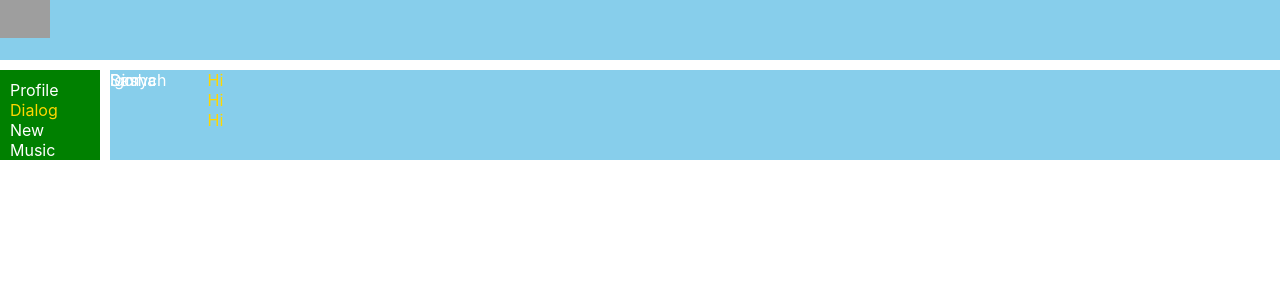
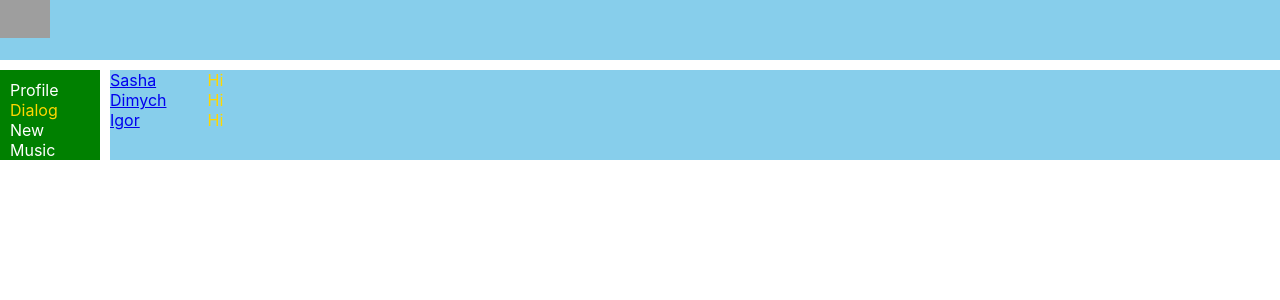
Before and after one commit to developeryudintsev/newSamurai, a React (Create React App) app: page /dialogs in a window 1280 px wide. Shown: the top 300 px of the page. Built offline with nearby package versions, Linux system fonts and the light colour scheme; grey boxes are pictures that could not be loaded.

Commit message:
02.08.2020-Dialogs2

```diff
--- a/src/components/Dialogs/Dialogs.module.css
+++ b/src/components/Dialogs/Dialogs.module.css
@@ -7,6 +7,7 @@ grid-template-areas:'c m' ;
     display: inline-block;
 }
 .contentitem{
+    top: 10px;
     grid-area: c;
     color:white;
 }
--- a/src/components/Dialogs/Dialogs.tsx
+++ b/src/components/Dialogs/Dialogs.tsx
@@ -1,13 +1,14 @@
 import React from "react";
 import d from './Dialogs.module.css';
+import {NavLink} from "react-router-dom";
 
 function Dialogs() {
     return (
         <div className={d.content}>
-            <div className={d.content}>
-                <div className={d.contentitem}>Sasha</div>
-                <div className={d.contentitem}>Dimych</div>
-                <div className={d.contentitem}>Igor</div>
+            <div className={''}>
+                <div className={d.contentitem}><NavLink to={'/dialogs/1'}>Sasha</NavLink></div>
+                <div className={d.contentitem}><NavLink to={'/dialogs/2'}>Dimych</NavLink></div>
+                <div className={d.contentitem}><NavLink to={'/dialogs/3'}>Igor</NavLink></div>
             </div>
             <div className={d.messages}>
                 <div className={d.messagesmessage}>Hi</div>
```
Also changed, not shown: 1 other file (tests, documents, lock files or other folders).
